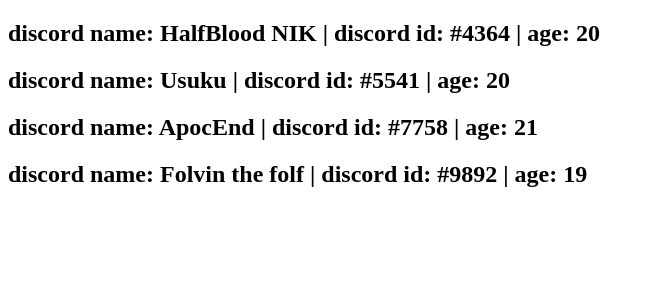
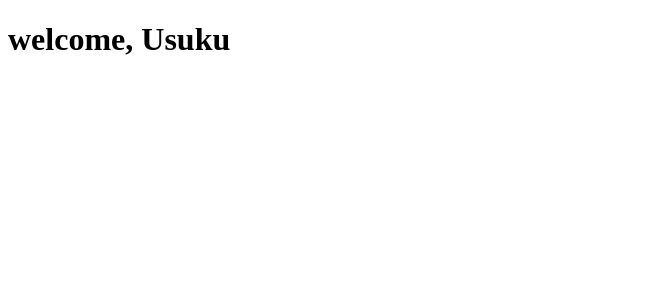
Before and after one commit to Folvin/react-exercises, a React (Create React App) app: page / in a window 1280 px wide. Shown: the top 300 px of the page, without its empty margins (0-655 px from the left). Built offline with nearby package versions, Linux system fonts and the light colour scheme.

Commit message:
react-router-01

```diff
--- a/src/App.js
+++ b/src/App.js
@@ -1,17 +1,12 @@
-import {FilteredList} from "./FilteredList";
+import {Route, Routes} from "react-router-dom";
+import {Welcome} from "./Welcome";
 
 export function App() {
     return (
         <div>
-            <FilteredList
-                usersList={[
-                    {name: "HalfBlood NIK", id: "#4364", age: 20},
-                    {name: "Usuku", id: "#5541", age: 20},
-                    {name: "ApocEnd", id: "#7758", age: 21},
-                    {name: "Folvin the folf", id: "#9892", age: 19},
-                    {name: "tizio a caso", id: "#bho", age: 14},
-                ]}
-            />
+            <Routes>
+                <Route path="/" element={<Welcome name="Usuku" />} />
+            </Routes>
         </div>
     );
 }
--- a/src/FilteredList.js
+++ /dev/null
@@ -1,22 +0,0 @@
-import {useMemo, useState} from "react";
-
-export function FilteredList({
-    usersList = [{name: "Folvin the folf", id: "#9892", age: 19}],
-}) {
-    const [users, setUsers] = useState(usersList);
-
-    function filterUser() {
-        return users.filter((user) => user.age > 18);
-    }
-    const filteredUsers = useMemo(() => filterUser(), [users]);
-
-    return (
-        <div>
-            {filteredUsers.map((user, index) => (
-                <h2 key={index}>
-                    discord name: {user.name} | discord id: {user.id} | age: {user.age}
-                </h2>
-            ))}
-        </div>
-    );
-}
--- /dev/null
+++ b/src/Root.js
@@ -0,0 +1,9 @@
+import {BrowserRouter} from "react-router-dom";
+import {App} from "./App";
+export function Root() {
+    return (
+        <BrowserRouter>
+            <App />
+        </BrowserRouter>
+    );
+}
--- /dev/null
+++ b/src/Welcome.js
@@ -0,0 +1,7 @@
+export function Welcome({name}) {
+    return (
+        <div>
+            <h1>welcome, {name}</h1>
+        </div>
+    );
+}
--- a/src/index.js
+++ b/src/index.js
@@ -1,10 +1,10 @@
 import React from "react";
 import ReactDOM from "react-dom/client";
-import {App} from "./App";
+import { Root } from "./Root";
 
 const root = ReactDOM.createRoot(document.getElementById("root"));
 root.render(
     <React.StrictMode>
-        <App />
+        <Root />
     </React.StrictMode>
 );
```
